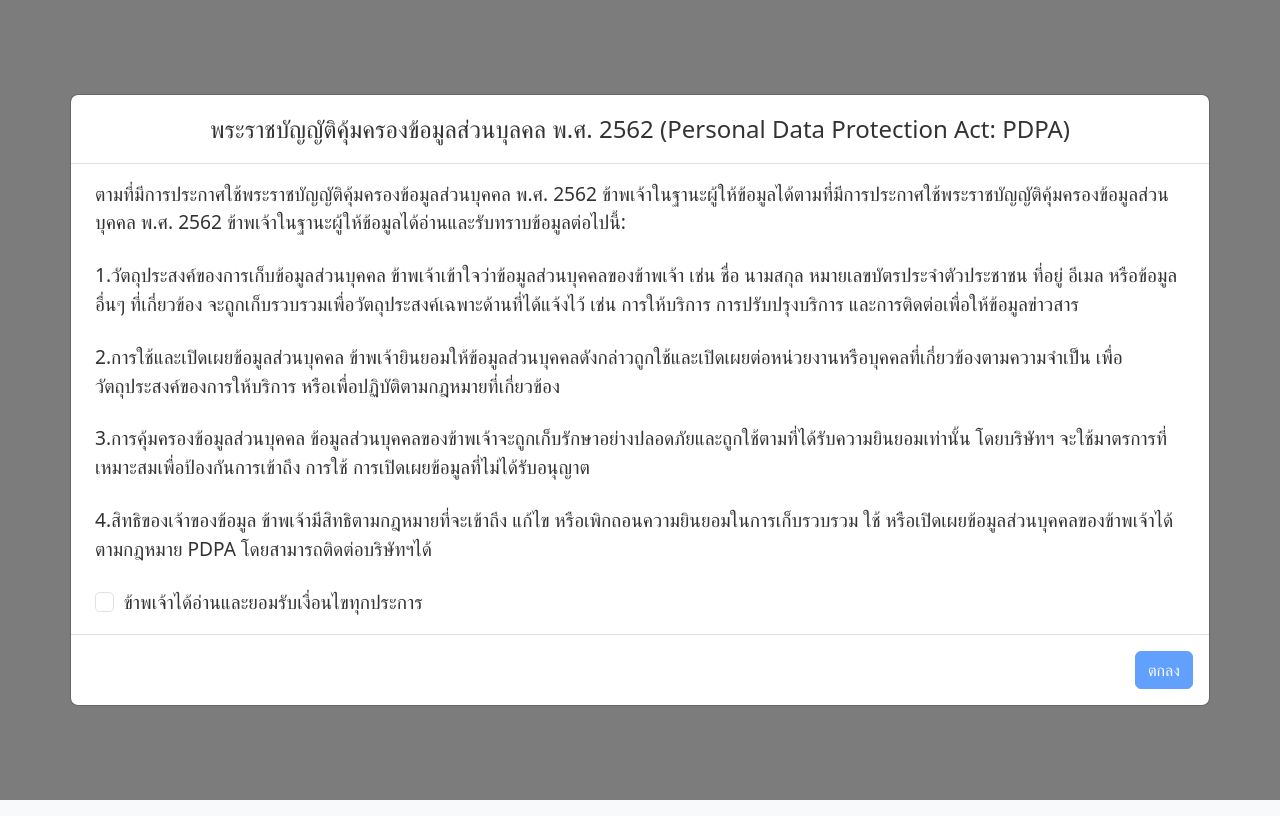
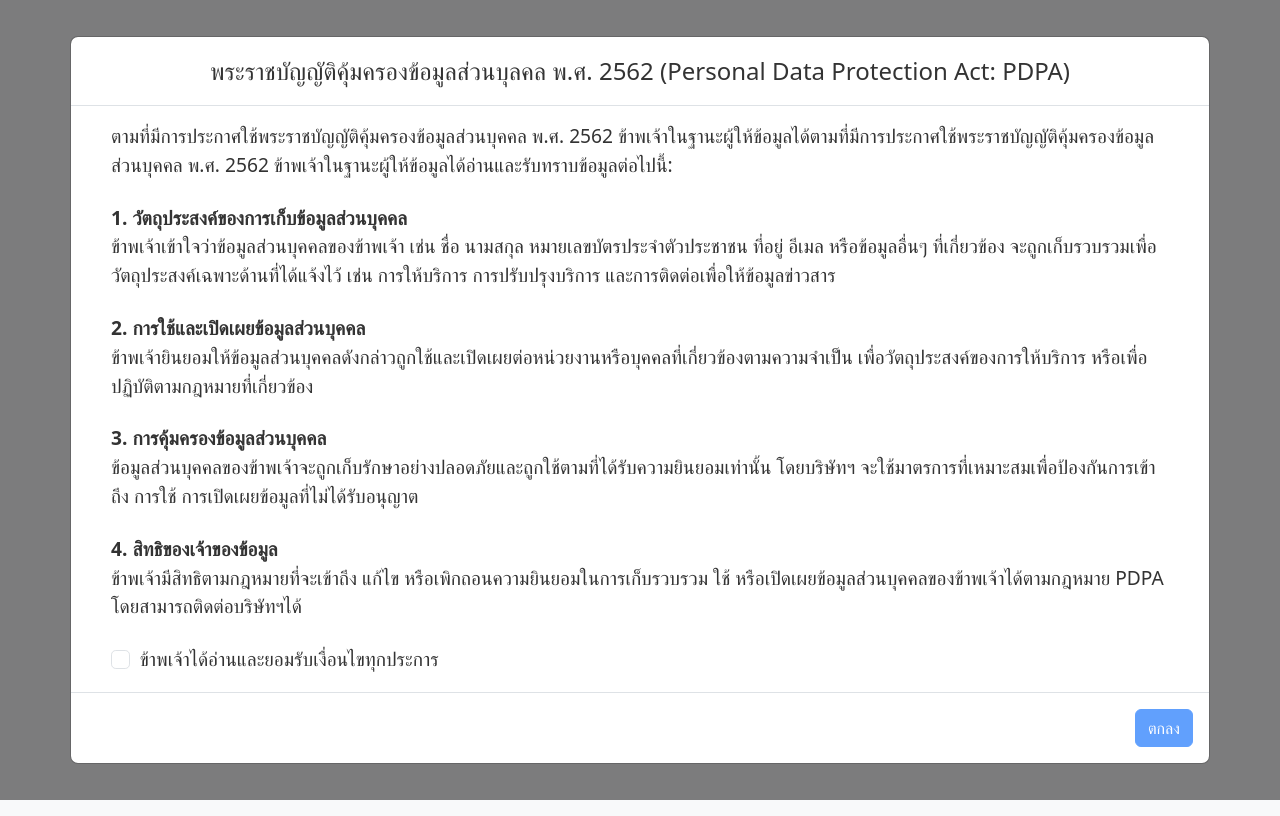
Before and after one commit to Pittayasr/mittae, a React (Vite) app: page / in a window 1280 px wide. Built offline with nearby package versions, Linux system fonts and the light colour scheme.

Commit message:
edit Modal

```diff
--- a/src/App.tsx
+++ b/src/App.tsx
@@ -2,8 +2,6 @@ import React, { useState } from "react";
 import PDPA_modal from "./PDPAmodal";
 import ReadMEmodal from "./ReadMEmodal";
 import FormComponent from "./form";
-import "bootstrap/dist/css/bootstrap.min.css";
-import "bootstrap-datepicker";
 import "./App.css";
 
 function App() {
--- a/src/PDPAmodal.tsx
+++ b/src/PDPAmodal.tsx
@@ -28,38 +28,39 @@ const PDPA_modal: React.FC<PDPA_modalProps> = ({ isVisible, onAgree }) => {
           Protection Act: PDPA)
         </Modal.Title>
       </Modal.Header>
-      <Modal.Body className="mx-2">
-        <p className="mb-4">
+      <Modal.Body className="mx-4 px-3">
+        <p className="text-justify mb-4">
           ตามที่มีการประกาศใช้พระราชบัญญัติคุ้มครองข้อมูลส่วนบุคคล พ.ศ. 2562
           ข้าพเจ้าในฐานะผู้ให้ข้อมูลได้ตามที่มีการประกาศใช้พระราชบัญญัติคุ้มครองข้อมูลส่วนบุคคล
           พ.ศ. 2562 ข้าพเจ้าในฐานะผู้ให้ข้อมูลได้อ่านและรับทราบข้อมูลต่อไปนี้:
         </p>
-        <p className="mb-4">
-          1.วัตถุประสงค์ของการเก็บข้อมูลส่วนบุคคล
+        <p className="text-justify mb-4">
+          <strong>1. วัตถุประสงค์ของการเก็บข้อมูลส่วนบุคคล</strong> <br />
           ข้าพเจ้าเข้าใจว่าข้อมูลส่วนบุคคลของข้าพเจ้า เช่น ชื่อ นามสกุล
           หมายเลขบัตรประจำตัวประชาชน ที่อยู่ อีเมล หรือข้อมูลอื่นๆ ที่เกี่ยวข้อง
           จะถูกเก็บรวบรวมเพื่อวัตถุประสงค์เฉพาะด้านที่ได้แจ้งไว้ เช่น
           การให้บริการ การปรับปรุงบริการ และการติดต่อเพื่อให้ข้อมูลข่าวสาร
         </p>
-        <p className="mb-4">
-          2.การใช้และเปิดเผยข้อมูลส่วนบุคคล
+        <p className="text-justify mb-4">
+          <strong>2. การใช้และเปิดเผยข้อมูลส่วนบุคคล</strong> <br />
           ข้าพเจ้ายินยอมให้ข้อมูลส่วนบุคคลดังกล่าวถูกใช้และเปิดเผยต่อหน่วยงานหรือบุคคลที่เกี่ยวข้องตามความจำเป็น
           เพื่อวัตถุประสงค์ของการให้บริการ
           หรือเพื่อปฏิบัติตามกฎหมายที่เกี่ยวข้อง
         </p>
-        <p className="mb-4">
-          3.การคุ้มครองข้อมูลส่วนบุคคล
+        <p className="text-justify mb-4">
+          <strong>3. การคุ้มครองข้อมูลส่วนบุคคล</strong> <br />
           ข้อมูลส่วนบุคคลของข้าพเจ้าจะถูกเก็บรักษาอย่างปลอดภัยและถูกใช้ตามที่ได้รับความยินยอมเท่านั้น
           โดยบริษัทฯ จะใช้มาตรการที่เหมาะสมเพื่อป้องกันการเข้าถึง การใช้
           การเปิดเผยข้อมูลที่ไม่ได้รับอนุญาต
         </p>
-        <p className="mb-4">
-          4.สิทธิของเจ้าของข้อมูล ข้าพเจ้ามีสิทธิตามกฎหมายที่จะเข้าถึง แก้ไข
+        <p className="text-justify mb-4">
+          <strong>4. สิทธิของเจ้าของข้อมูล</strong> <br />
+          ข้าพเจ้ามีสิทธิตามกฎหมายที่จะเข้าถึง แก้ไข
           หรือเพิกถอนความยินยอมในการเก็บรวบรวม ใช้
           หรือเปิดเผยข้อมูลส่วนบุคคลของข้าพเจ้าได้ตามกฎหมาย PDPA
           โดยสามารถติดต่อบริษัทฯได้
         </p>
-        <Form>
+        <Form className="mt-4">
           <Form.Check
             type="checkbox"
             id="custom-checkbox"
@@ -67,10 +68,11 @@ const PDPA_modal: React.FC<PDPA_modalProps> = ({ isVisible, onAgree }) => {
             checked={isAgreed}
             onChange={handleAgreeChange}
             style={{ fontSize: "1.2rem" }}
+            className="mx-auto"
           />
         </Form>
       </Modal.Body>
-      <Modal.Footer>
+      <Modal.Footer className="d-flex">
         <Button variant="primary" onClick={onAgree} disabled={!isAgreed}>
           ตกลง
         </Button>
```
